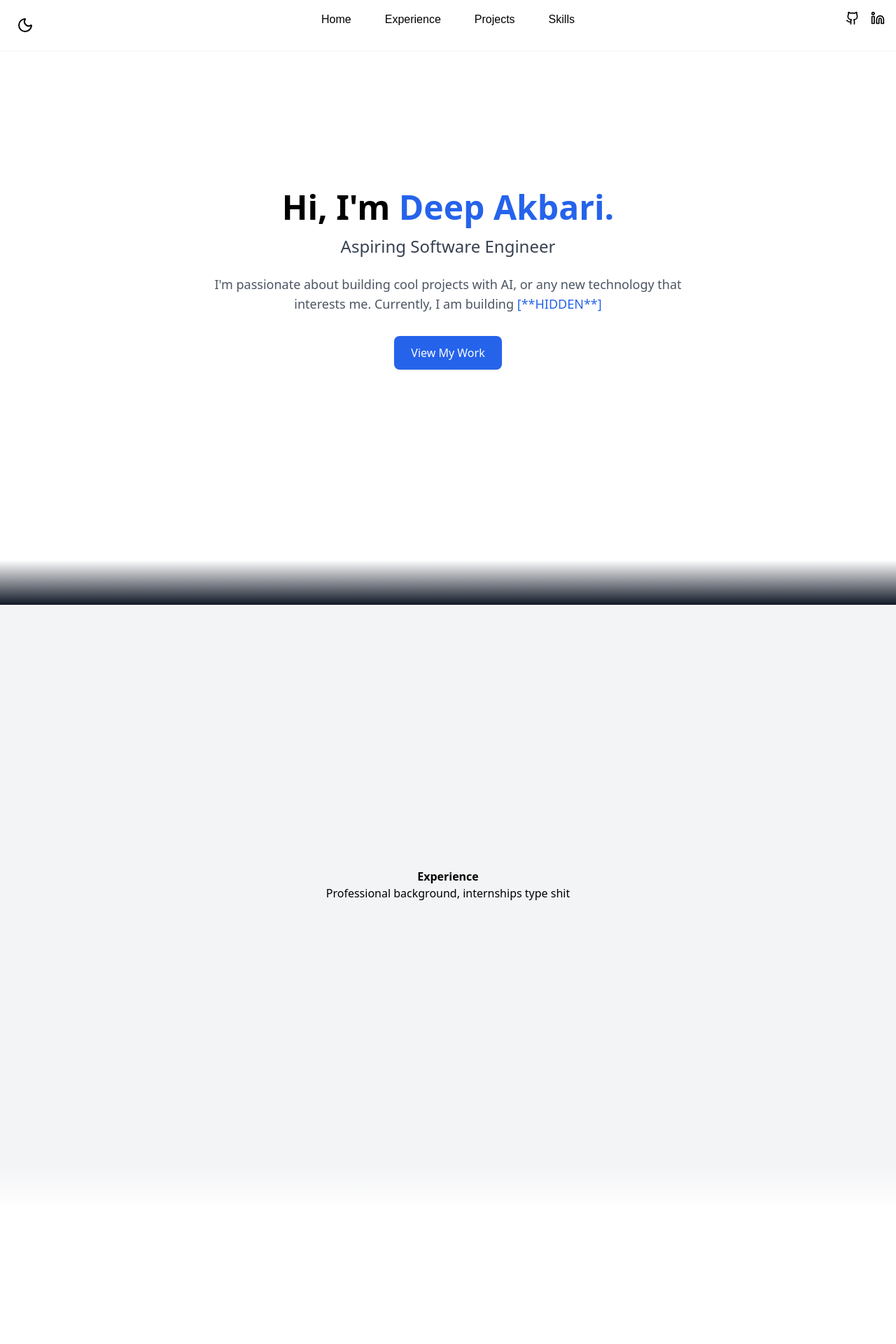
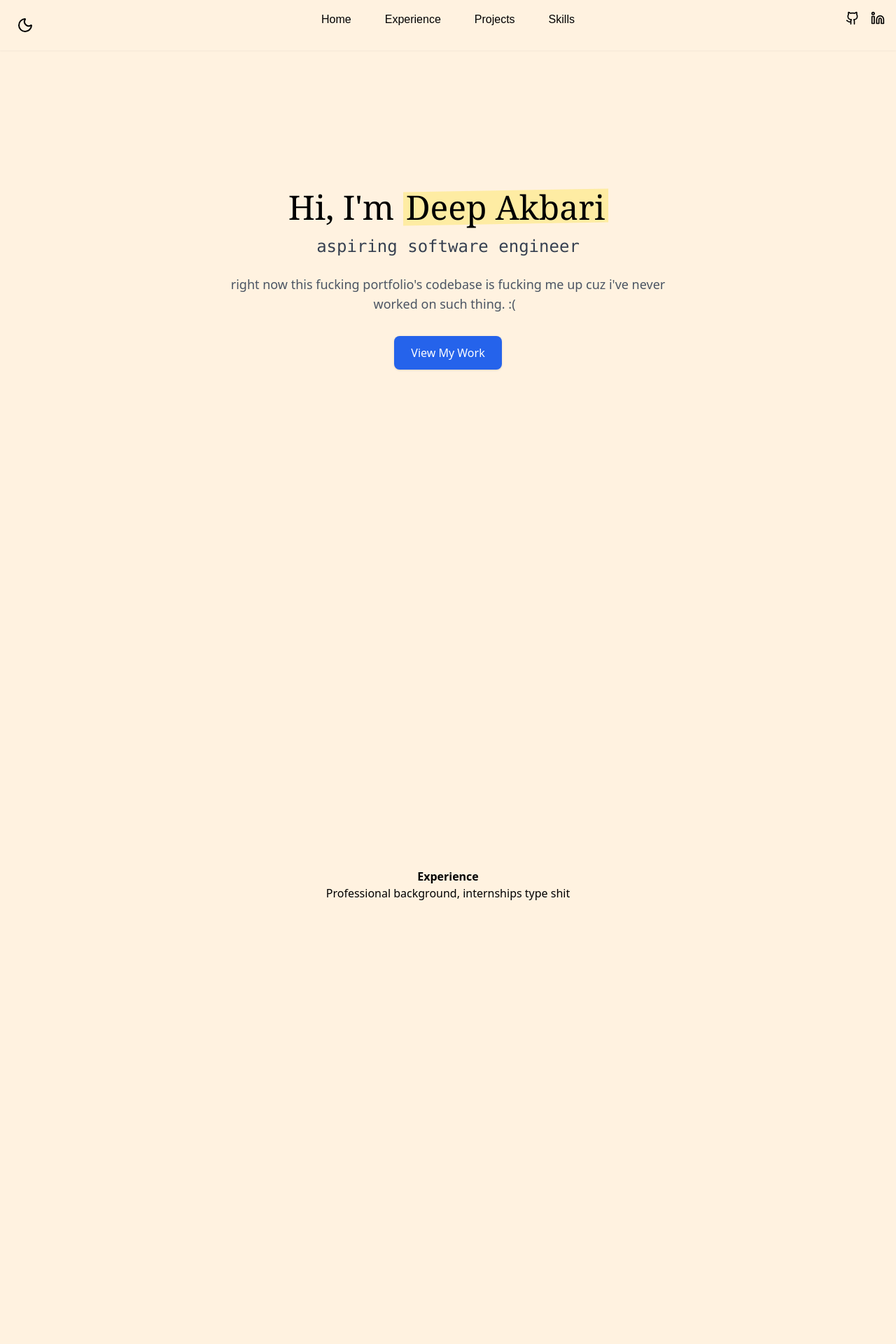
Before and after one commit to Ackberry/portfolio, a Next.js app in the folder portfolio/: page / in a window 1280 px wide. Shown: the top 1920 px of the page at 70% size. Built offline with nearby package versions, Linux system fonts and the light colour scheme.

Commit message:
light/dark better + styling

```diff
--- a/portfolio/src/app/page.tsx
+++ b/portfolio/src/app/page.tsx
@@ -34,7 +34,7 @@ export function ThemeToggle() {
 export default function Home() {
   return (
     <div>
-        <header className="fixed top-0 left-0 w-full bg-white/80 dark:bg-black/80 backdrop-blur-md z-50 shadow-sm">
+        <header className="fixed top-0 left-0 w-full bg-lightbg dark:bg-black/80 backdrop-blur-md z-50 shadow-sm">
           <nav className="flex justify-between gap-6 sm:gap-12 p-4 font-medium text-sm sm:text-base text-black dark:text-white">
 
             {/*Left Spacing */}
@@ -82,19 +82,24 @@ export default function Home() {
     <main className="font-sans">
       <section
         id="home"
-        className="min-h-screen flex flex-col justify-center items-center text-center bg-white dark:bg-black text-black dark:text-white px-4 sm:px-8"
+        className="min-h-screen flex flex-col justify-center items-center text-center bg-lightbg dark:bg-black text-black dark:text-white px-4 sm:px-8"
       >
-        <h1 className="text-4xl sm:text-5xl font-bold mb-4">
-          Hi, I'm <span className="text-blue-600 dark:text-blue-400">Deep Akbari.</span>
-        </h1>
+        <h1 className="text-4xl sm:text-5xl font-serif mb-4">
+          Hi, I'm <span className="text-blue-600 dark:text-blue-400"><span className="relative inline-block">
+          <span className="absolute inset-0 bg-yellow-300 opacity-40 -skew-y-1"></span>
+              <span className="relative text-black px-1">Deep Akbari</span>
+            </span>
+            </span>
+                    </h1>
 
-        <h2 className="text-xl sm:text-2xl text-gray-700 dark:text-gray-300 mb-6">
-          Aspiring Software Engineer
+        <h2 className="text-xl sm:text-2xl text-gray-700 font-mono dark:text-gray-300 mb-6">
+          aspiring software engineer
+
         </h2>
 
         <p className="max-w-2xl text-md sm:text-lg text-gray-600 dark:text-gray-400 mb-8">
-          I'm passionate about building cool projects with AI, or any new technology that interests
-          me. Currently, I am building <a href="https://www.youtube.com/watch?v=dQw4w9WgXcQ" className="text-blue-600">[**HIDDEN**]</a>
+          right now this fucking portfolio's codebase is fucking me up cuz i've never worked on such thing.
+          :(<span className="animate-blink text-black dark:text-white">|</span>
         </p>
 
         <a
@@ -106,18 +111,18 @@ export default function Home() {
       </section>
 
 
-      <div className="h-16 w-full bg-gradient-to-b from-white to-gray-900 dark:from-black dark:to-gray-900" />
+      <div className="h-16 w-full bg-gradient-to-b from-lightbg to-lightbg dark:from-black dark:to-black" />
 
-      <section id="experience" className="min-h-screen p-8 flex flex-col justify-center items-center bg-gray-100 dark:bg-gray-900 text-black dark:text-white">
+      <section id="experience" className="min-h-screen flex flex-col justify-center items-center text-center bg-lightbg dark:bg-black text-black dark:text-white px-4 sm:px-8">
         <h2 className="text 3x1 font-semibold mb4">Experience</h2>
         <p className="max-w-xl text-center">
           Professional background, internships type shit
         </p>
       </section>
 
-      <div className="h-16 w-full bg-gradient-to-b from-gray-100 to-white dark:from-gray-900 dark:to-black" />
+      <div className="h-16 w-full bg-gradient-to-b from-lightbg to-lightbg dark:from-black dark:to-black" />
 
-        <section id="projects" className="min-h-screen flex flex-col justify-center items-center text-center bg-white dark:bg-black text-black dark:text-white px-4 sm:px-8">
+        <section id="projects" className="min-h-screen flex flex-col justify-center items-center text-center bg-lightbg dark:bg-black text-black dark:text-white px-4 sm:px-8">
         <h2 className="text 3x1 font-semibold mb4">Projects</h2>
         <p className="max-w-xl text-center">
           List and link to projects you've worked on, with short descriptions.
@@ -125,10 +130,10 @@ export default function Home() {
         </section>
 
 
-       <div className="h-16 w-full bg-gradient-to-b from-white to-gray-900 dark:from-black dark:to-gray-900" />
+       <div className="h-16 w-full bg-gradient-to-b from-lightbg to-lightbg dark:from-black dark:to-black" />
 
 
-        <section id="skills" className="min-h-screen p-8 flex flex-col justify-center items-center bg-gray-100 dark:bg-gray-900 text-black dark:text-white">
+        <section id="skills" className="min-h-screen flex flex-col justify-center items-center text-center bg-lightbg dark:bg-black text-black dark:text-white px-4 sm:px-8">
         <h2 className="text 3x1 font-semibold mb4">Skills</h2>
         <p className="max-w-xl text-center">
           Js, ts, type shit
--- a/portfolio/tailwind.config.js
+++ b/portfolio/tailwind.config.js
@@ -14,6 +14,15 @@ module.exports = {
         accent1: '#898AC4',
         accent2: '#A2AADB',
       },
+      keyframes: {
+        blink: {
+          '0%, 100%' : { opacity: '1'},
+          '50%': { opacity: '0'},
+        },
+      },
+      animation: {
+        blink: 'blink 1s step-start infinite',
+      },
     },
   },
   plugins: [],
```
